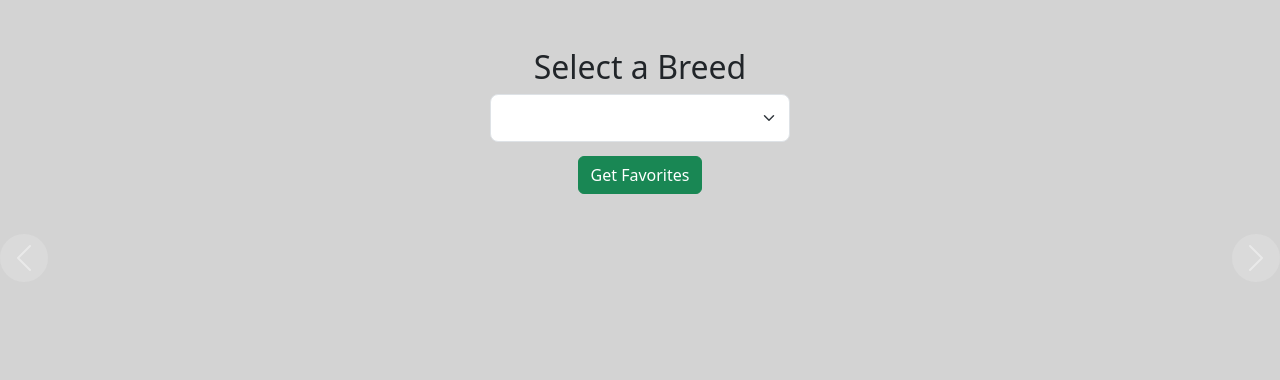
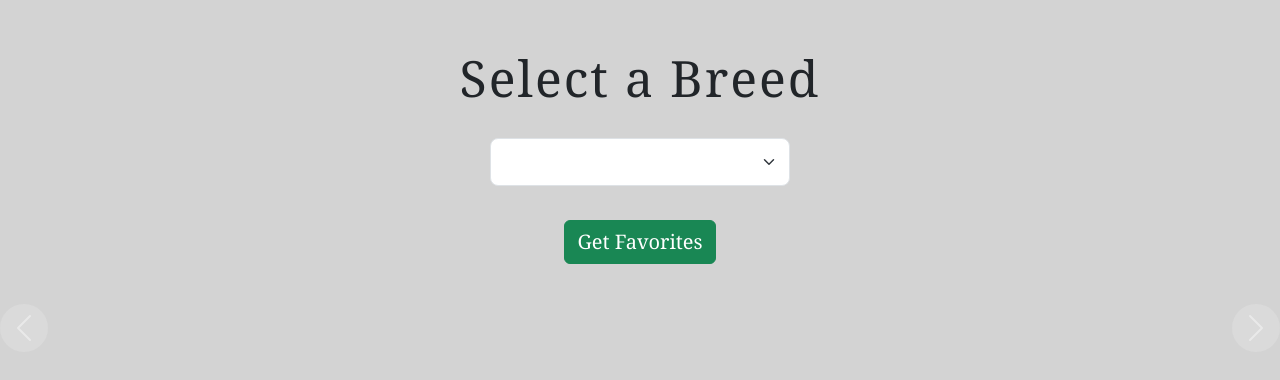
Before and after one commit to JunW62/RLab308A, a website built with Parcel: page index.html in a window 1280 px wide. Built offline with nearby package versions, Linux system fonts and the light colour scheme; no server answers.

Commit message:
updare style

```diff
--- a/styles.css
+++ b/styles.css
@@ -1,6 +1,7 @@
 html,
 body {
   height: 100%;
+  font-family: Georgia, "Times New Roman", Times, serif;
 }
 
 body {
@@ -14,6 +15,7 @@ body {
   width: 0%;
   height: 15px;
   background-color: green;
+  background: linear-gradient(to right, green, pink);
   border-bottom: 1px solid black;
 }
 
@@ -100,5 +102,12 @@ body {
 }
 
 #getFavouritesBtn {
-  margin-top: 10px;
+  margin-top: 30px;
+  font-size: 20px;
 }
+
+h2 {
+  font-size: 50px;
+  letter-spacing: 2px;
+  margin-bottom: 30px;
+}
```
Also changed, not shown: README.md, dist/index.js, 6 other files.
